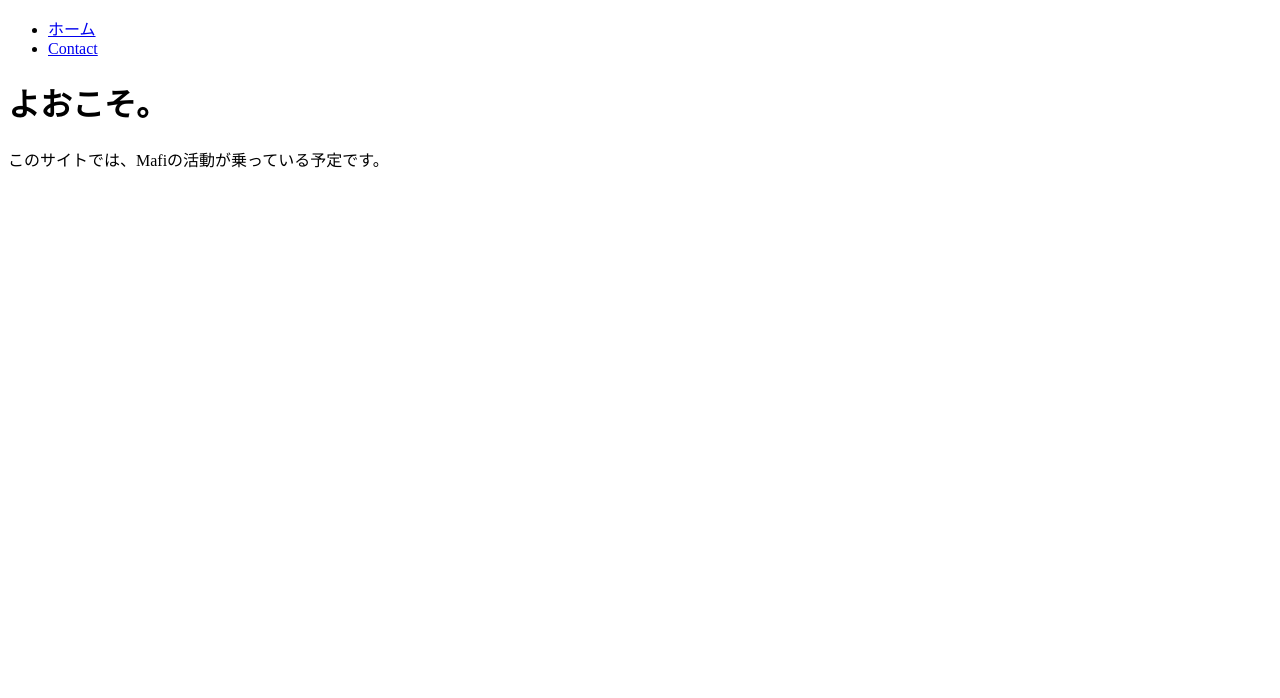
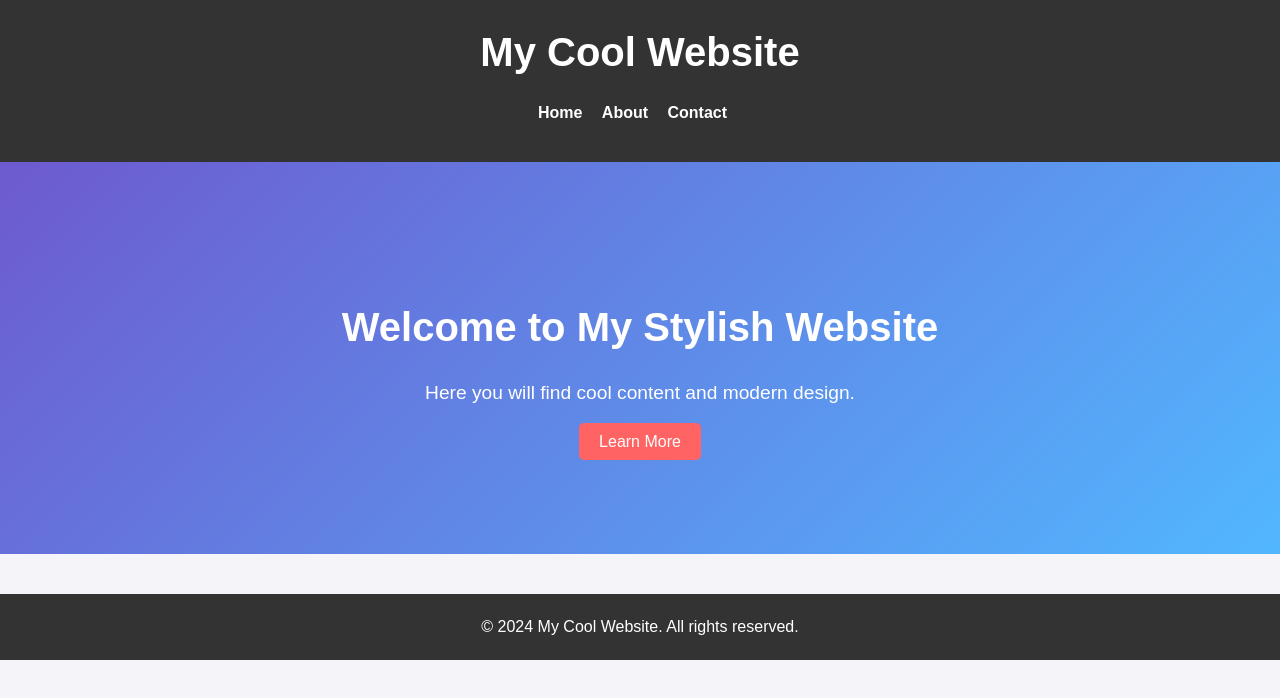
Before and after one commit to Mountain1016/Mountain1016.github.io, a plain HTML site: page index.html in a window 1280 px wide. Drawn offline with Linux system fonts and the light colour scheme.

Commit message:
css追加２

```diff
--- a/index.html
+++ b/index.html
@@ -3,17 +3,29 @@
 <head>
   <meta charset="UTF-8">
   <meta name="viewport" content="width=device-width, initial-scale=1.0">
-  <title>ホームページ</title>
+  <title>モダンなウェブサイト</title>
+  <link rel="stylesheet" href="style.css">
 </head>
 <body>
-  <nav>
-    <ul>
-      <li><a href="index.html">ホーム</a></li>
-      <li><a href="Contact/index.html">Contact</a></li>
-    </ul>
-  </nav>
+  <header>
+    <h1>My Cool Website</h1>
+    <nav>
+      <ul>
+        <li><a href="index.html">Home</a></li>
+        <li><a href="about.html">About</a></li>
+        <li><a href="contact.html">Contact</a></li>
+      </ul>
+    </nav>
+  </header>
 
-  <h1>よおこそ。</h1>
-  <p>このサイトでは、Mafiの活動が乗っている予定です。</p>
+  <section class="hero">
+    <h2>Welcome to My Stylish Website</h2>
+    <p>Here you will find cool content and modern design.</p>
+    <a href="#more" class="button">Learn More</a>
+  </section>
+
+  <footer>
+    <p>&copy; 2024 My Cool Website. All rights reserved.</p>
+  </footer>
 </body>
 </html>
```
